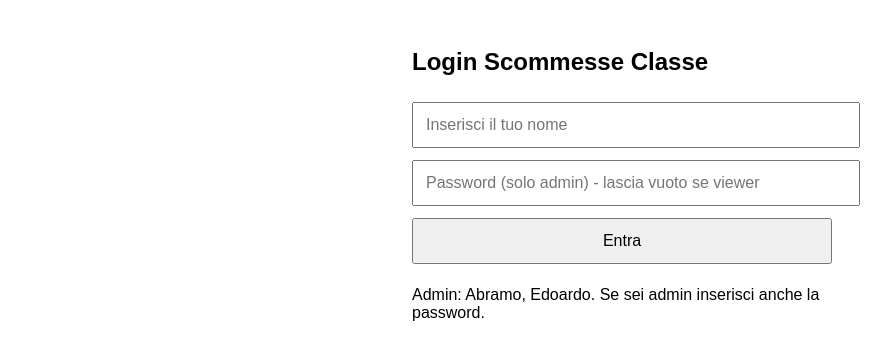
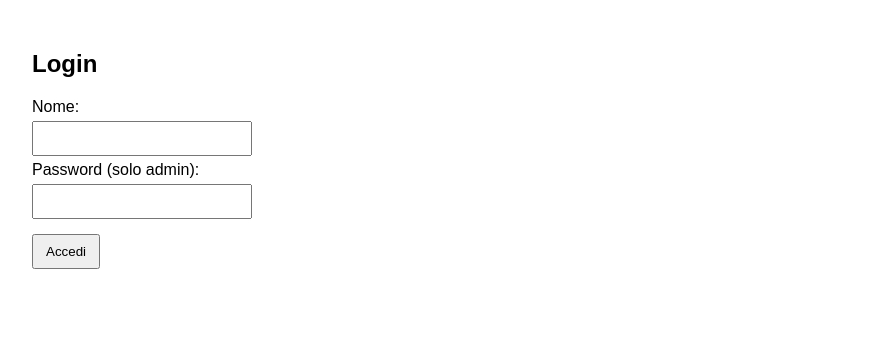
Before and after one commit to abramoibrahim09/sc3, a Flask app: page / in a window 1280 px wide. Shown: the top 360 px of the page, without its empty margins (18-909 px from the left). Run offline with Flask 3, Linux system fonts and the light colour scheme.

Commit message:
Update login.html

```diff
--- a/templates/login.html
+++ b/templates/login.html
@@ -1,26 +1,26 @@
 <!DOCTYPE html>
 <html>
 <head>
-<meta charset="utf-8">
-<meta name="viewport" content="width=device-width,initial-scale=1">
-<title>Login Scommesse Classe</title>
-<style>
-body {font-family: Arial, sans-serif; padding:20px}
-.box {max-width:420px;margin:0 auto}
-input, button {width:100%;padding:12px;margin:6px 0;font-size:16px}
-.error {color: red}
-</style>
+    <meta charset="UTF-8">
+    <title>Login Scommesse di Classe</title>
+    <style>
+        body { font-family: Arial, sans-serif; margin: 50px; }
+        input { margin: 5px 0; padding: 8px; width: 200px; }
+        button { padding: 8px 12px; margin-top: 10px; cursor: pointer; }
+        .error { color: red; }
+    </style>
 </head>
 <body>
-<div class="box">
-<h2>Login Scommesse Classe</h2>
-{% if error %}<div class="error">{{ error }}</div>{% endif %}
-<form method="POST">
-<input type="text" name="username" placeholder="Inserisci il tuo nome" required>
-<input type="password" name="password" placeholder="Password (solo admin) - lascia vuoto se viewer">
-<button type="submit">Entra</button>
-</form>
-<p>Admin: Abramo, Edoardo. Se sei admin inserisci anche la password.</p>
-</div>
+    <h2>Login</h2>
+    {% if error %}
+        <p class="error">{{ error }}</p>
+    {% endif %}
+    <form method="post">
+        <label>Nome:</label><br>
+        <input type="text" name="username" required><br>
+        <label>Password (solo admin):</label><br>
+        <input type="password" name="password"><br>
+        <button type="submit">Accedi</button>
+    </form>
 </body>
 </html>
```
